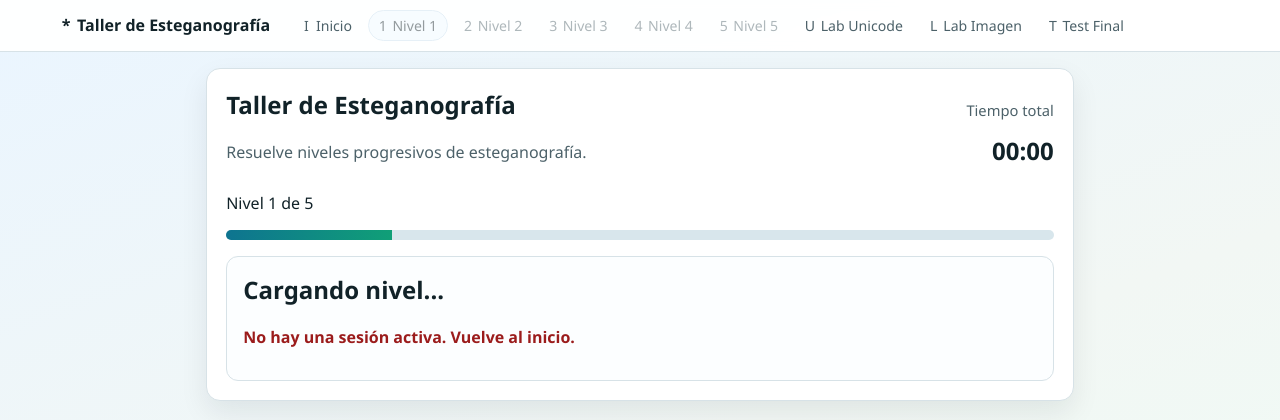
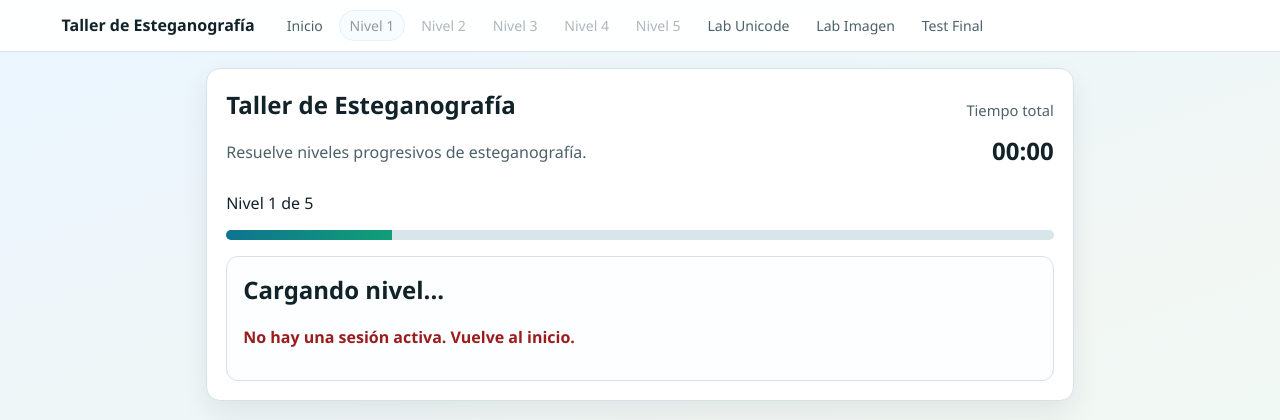
Before and after one commit to sbarrerautu/esteganografia-pages, a Flask app: page /game in a window 1280 px wide. Shown: the top 420 px of the page. Run offline with Flask 3, Linux system fonts and the light colour scheme.

Commit message:
style(nav): simplificar etiquetas de menu

```diff
--- a/templates/_navbar.html
+++ b/templates/_navbar.html
@@ -1,19 +1,18 @@
 <nav class="top-nav" aria-label="Navegación principal">
   <div class="top-nav-inner">
     <a class="nav-brand" href="/">
-      <span class="nav-ico">*</span>
       <span>Taller de Esteganografía</span>
     </a>
     <div class="nav-links">
-      <a class="nav-link" data-nav-key="inicio" href="/"><span class="nav-ico">I</span><span>Inicio</span></a>
-      <a class="nav-link nav-level" data-level="1" data-nav-key="nivel1" href="/game?level=1"><span class="nav-ico">1</span><span>Nivel 1</span></a>
-      <a class="nav-link nav-level" data-level="2" data-nav-key="nivel2" href="/game?level=2"><span class="nav-ico">2</span><span>Nivel 2</span></a>
-      <a class="nav-link nav-level" data-level="3" data-nav-key="nivel3" href="/game?level=3"><span class="nav-ico">3</span><span>Nivel 3</span></a>
-      <a class="nav-link nav-level" data-level="4" data-nav-key="nivel4" href="/game?level=4"><span class="nav-ico">4</span><span>Nivel 4</span></a>
-      <a class="nav-link nav-level" data-level="5" data-nav-key="nivel5" href="/game?level=5"><span class="nav-ico">5</span><span>Nivel 5</span></a>
-      <a class="nav-link nav-lab" data-nav-key="lab-unicode" href="/laboratorio-unicode"><span class="nav-ico">U</span><span>Lab Unicode</span></a>
-      <a class="nav-link nav-lab" data-nav-key="lab-imagen" href="/laboratorio-imagen"><span class="nav-ico">L</span><span>Lab Imagen</span></a>
-      <a class="nav-link" data-nav-key="test-final" href="/examen-final"><span class="nav-ico">T</span><span>Test Final</span></a>
+      <a class="nav-link" data-nav-key="inicio" href="/"><span>Inicio</span></a>
+      <a class="nav-link nav-level" data-level="1" data-nav-key="nivel1" href="/game?level=1"><span>Nivel 1</span></a>
+      <a class="nav-link nav-level" data-level="2" data-nav-key="nivel2" href="/game?level=2"><span>Nivel 2</span></a>
+      <a class="nav-link nav-level" data-level="3" data-nav-key="nivel3" href="/game?level=3"><span>Nivel 3</span></a>
+      <a class="nav-link nav-level" data-level="4" data-nav-key="nivel4" href="/game?level=4"><span>Nivel 4</span></a>
+      <a class="nav-link nav-level" data-level="5" data-nav-key="nivel5" href="/game?level=5"><span>Nivel 5</span></a>
+      <a class="nav-link nav-lab" data-nav-key="lab-unicode" href="/laboratorio-unicode"><span>Lab Unicode</span></a>
+      <a class="nav-link nav-lab" data-nav-key="lab-imagen" href="/laboratorio-imagen"><span>Lab Imagen</span></a>
+      <a class="nav-link" data-nav-key="test-final" href="/examen-final"><span>Test Final</span></a>
     </div>
   </div>
 </nav>
```
